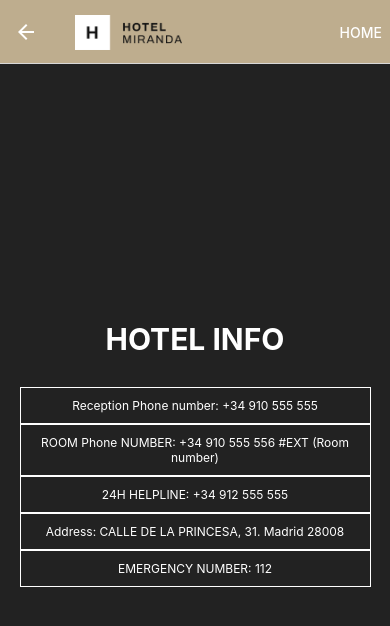
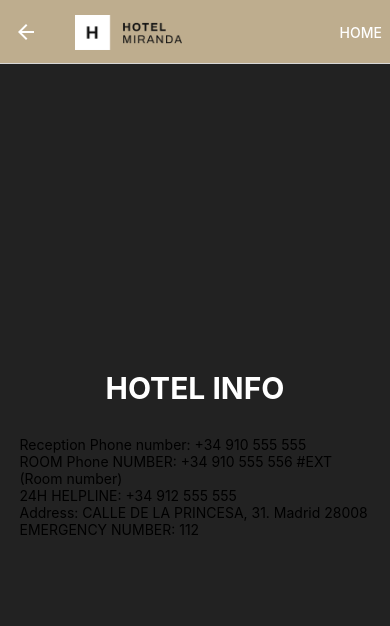
Before and after one commit to SirAllap/react-native-app, a React Native app: screen /InfoScreen in a window 390 px wide. Shown: the top 626 px of the page. Built offline with nearby package versions, Linux system fonts and the light colour scheme.

Commit message:
Added funcionality to info table telephone and maps

```diff
--- a/app/InfoScreen.tsx
+++ b/app/InfoScreen.tsx
@@ -1,4 +1,4 @@
-import { SafeAreaView, Text, View } from 'react-native'
+import { Linking, SafeAreaView, Text, View } from 'react-native'
 import React from 'react'
 import { InfoProps } from '../interfaces/NavigationInterfaces'
 import { styles } from '../styles/styles'
@@ -9,32 +9,48 @@ const InfoScreen: React.FC<InfoProps> = () => {
 			<View style={styles.infoContainer}>
 				<Text style={styles.tableTitle}>HOTEL INFO</Text>
 				<View>
-					<View>
-						<Text style={styles.tableText}>
+					<Text
+						style={styles.infoTableText}
+						onPress={() => {
+							Linking.openURL(`tel:+34 910 555 555`)
+						}}
+					>
 						Reception Phone number: +34 910 555 555
 					</Text>
-					</View>
-					<View>
-						<Text style={styles.tableText}>
-							ROOM Phone NUMBER: +34 910 555 556 #EXT (Room
-							number)
+					<Text
+						style={styles.infoTableText}
+						onPress={() => {
+							Linking.openURL(`tel:+34 910 555 556`)
+						}}
+					>
+						ROOM Phone NUMBER: +34 910 555 556 #EXT (Room number)
 					</Text>
-					</View>
-					<View>
-						<Text style={styles.tableText}>
+					<Text
+						style={styles.infoTableText}
+						onPress={() => {
+							Linking.openURL(`tel:+34 912 555 555`)
+						}}
+					>
 						24H HELPLINE: +34 912 555 555
 					</Text>
-					</View>
-					<View>
-						<Text style={styles.tableText}>
+					<Text
+						style={styles.infoTableText}
+						onPress={() => {
+							Linking.openURL(
+								`https://www.google.com/maps/search/?api=1&query=CALLE+DE+LA+PRINCESA,+31.+Madrid+28008`
+							)
+						}}
+					>
 						Address: CALLE DE LA PRINCESA, 31. Madrid 28008
 					</Text>
-					</View>
-					<View>
-						<Text style={styles.tableText}>
+					<Text
+						style={styles.infoTableText}
+						onPress={() => {
+							Linking.openURL(`tel:112`)
+						}}
+					>
 						EMERGENCY NUMBER: 112
 					</Text>
-					</View>
 				</View>
 			</View>
 		</SafeAreaView>
```
Lines whose indentation alone changed are shown as unchanged.
